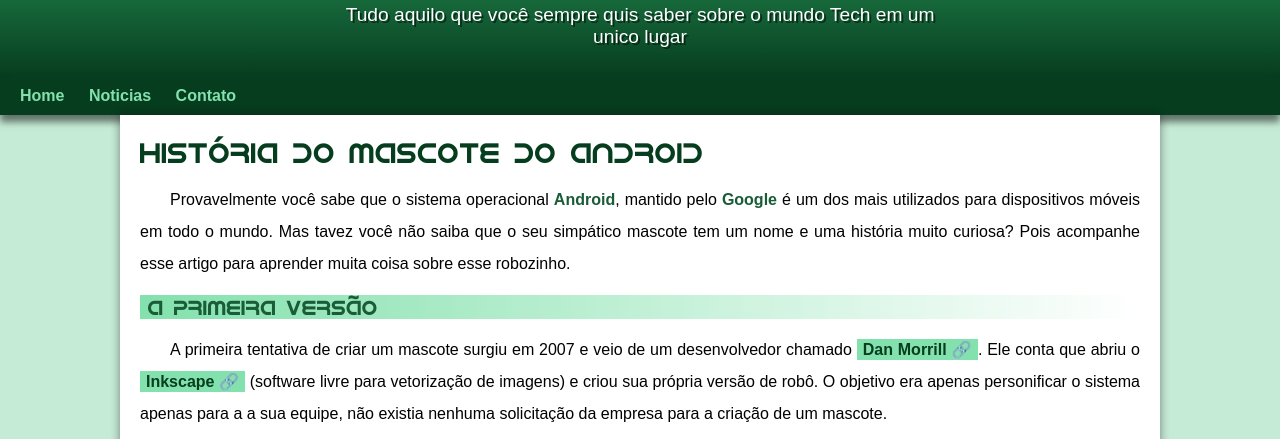
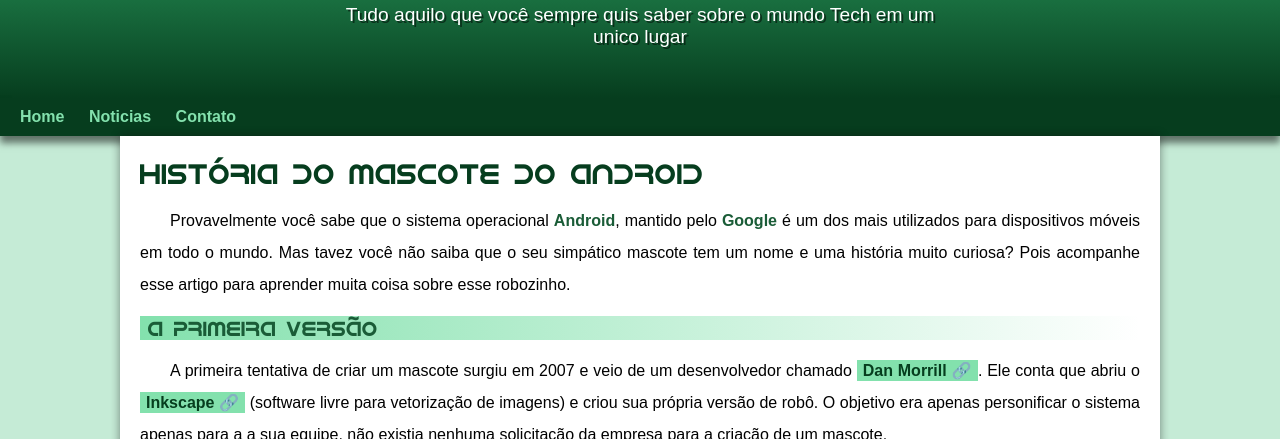
Before and after one commit to thiagoburger/projeto-android, a plain HTML site: page index.html in a window 1280 px wide. Shown: the part 113-552 px from the top of the page. Drawn offline with Linux system fonts and the light colour scheme.

Commit message:
corrigindo padding-bottom

```diff
--- a/estilo/style.css
+++ b/estilo/style.css
@@ -66,7 +66,7 @@ max-width: 600px;
 padding-right: 10px;
 padding-left: 10px;
 margin: auto;
-padding-bottom: 50p;
+padding-bottom: 50px;
 text-shadow: 2px 2px 0px rgba(0, 0, 0, 0.514);
 }
 
```
